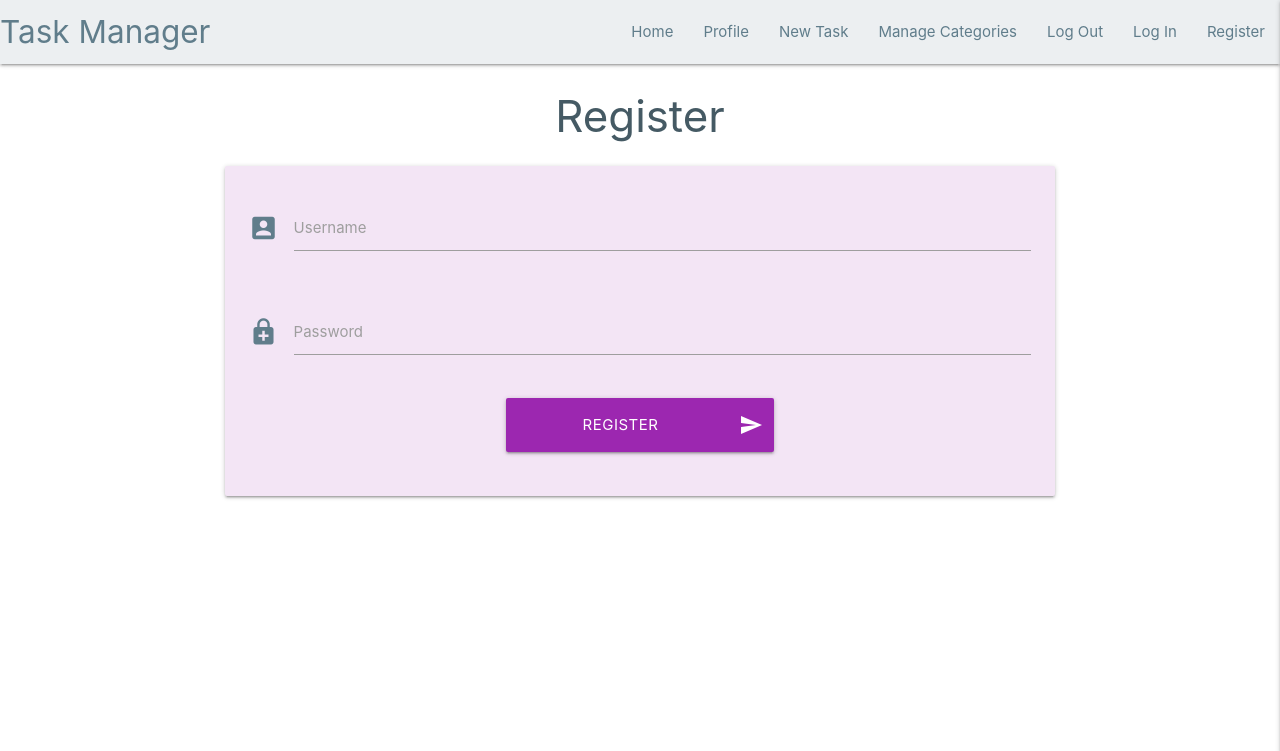
After one commit to LigaMoon/task_manager, a Flask app: page /register in a window 1280 px wide. The commit adds this page. Shown: the top 751 px of the page. Run offline with Flask 2, Linux system fonts and the light colour scheme; some libraries are stand-ins or nearby versions.

Commit message:
Add Register template

```diff
--- a/app.py
+++ b/app.py
@@ -3,6 +3,8 @@ from flask import Flask, flash, render_template, redirect, request, url_for, ses
 from flask_pymongo import PyMongo
 # MongoDB stores data in json like format - bson so we need to import the below
 from bson.objectid import ObjectId
+# Security features used in login page
+from werkzeug.security import generate_password_hash, check_password_hash
 # only import env if env.py file path can be found
 if os.path.exists("env.py"):
     import env
@@ -26,6 +28,13 @@ def get_tasks():
     # Then assign tasks to 'tasks' collection under task_manager database and find() will return everything that's in it (mongo=PyMongo(app))
     tasks  = mongo.db.tasks.find()
     return render_template("tasks.html", tasks = tasks)
+
+
+# Bring the user to register page
+@app.route('/register', methods=['GET', 'POST'])
+def register():
+    return render_template("register.html")
+
 
 # Add task on this route and use categories catallog to display categories
 @app.route('/add_task')
--- a/templates/base.html
+++ b/templates/base.html
@@ -42,7 +42,7 @@
                         <li><a href="#">Manage Categories</a></li>
                         <li><a href="#">Log Out</a></li>
                         <li><a href="#">Log In</a></li>
-                        <li><a href="#">Register</a></li>
+                        <li><a href="{{ url_for('register') }}">Register</a></li>
                     </ul>
                 </div>
             </nav>
@@ -56,7 +56,7 @@
                 <li><a href="#">Manage Categories</a></li>
                 <li><a href="#">Log Out</a></li>
                 <li><a href="#">Log In</a></li>
-                <li><a href="#">Register</a></li>
+                <li><a href="{{ url_for('register') }}">Register</a></li>
             </ul>
         </header>
 
--- /dev/null
+++ b/templates/register.html
@@ -0,0 +1,51 @@
+{% extends 'base.html' %} {% block content %}
+
+<h3 class="center-align blue-grey-text text-darken-2">Register</h3>
+
+<div class="row">
+    <form
+        class="col s12 m8 offset-m2"
+        method="POST"
+        accept="{{ url_for('register') }}"
+    >
+        <div class="card-panel purple lighten-5">
+            <!-- username -->
+            <div class="row">
+                <div class="input-field col s12">
+                    <i class="material-icons prefix blue-grey-text">account_box</i>
+                    <input
+                        id="username"
+                        name="username"
+                        type="text"
+                        class="validate"
+                    />
+                    <label for="username">Username</label>
+                </div>
+            </div>
+            <!-- password -->
+            <div class="row">
+                <div class="input-field col s12">
+                    <i class="material-icons prefix blue-grey-text">enhanced_encryption</i>
+                    <input
+                        id="password"
+                        name="password"
+                        type="password"
+                        class="validate"
+                    />
+                    <label for="password">Password</label>
+                </div>
+            </div>
+            <!-- submit button -->
+            <div class="row">
+                <button
+                    class="col s6 offset-s3 l4 offset-l4 btn-large waves-effect waves-light purple"
+                    type="submit"
+                    name="action"
+                >
+                    Register <i class="material-icons right">send</i>
+                </button>
+            </div>
+        </div>
+    </form>
+</div>
+{% endblock %}
```
